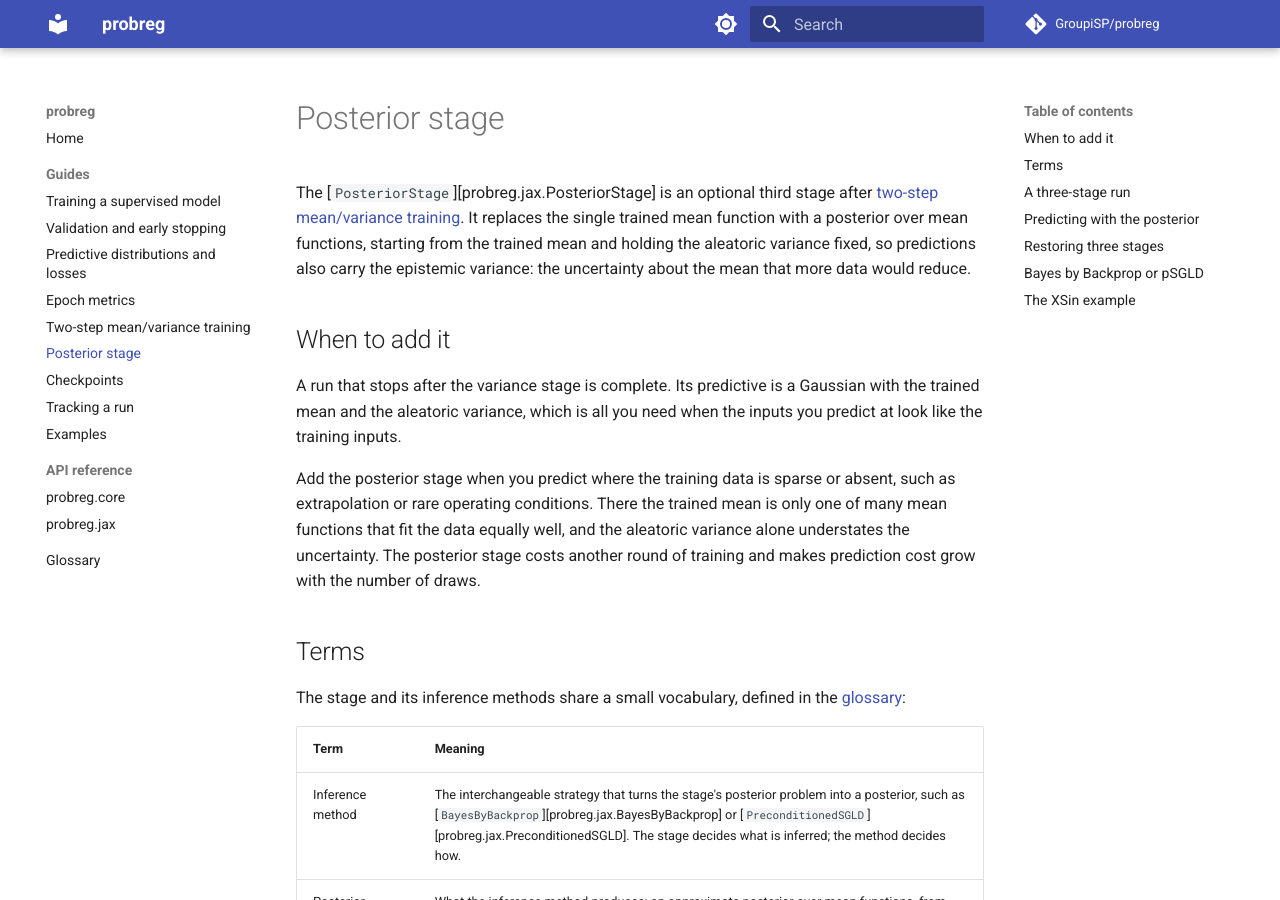
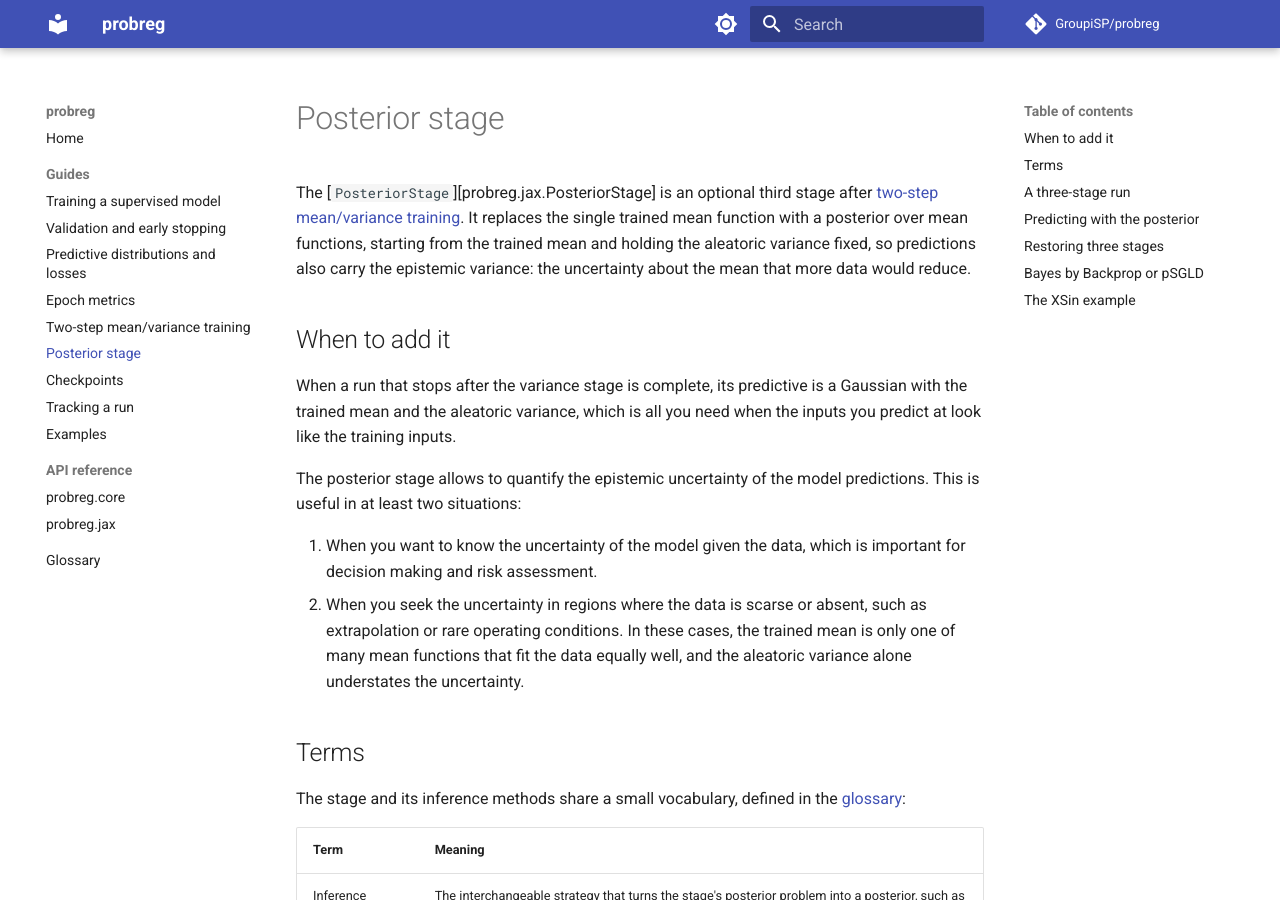
Before and after one commit to GroupiSP/probreg, an MkDocs documentation site: the page built from docs_site/guides/posterior-stage.md, in a window 1280 px wide and 900 px high. Built offline with MkDocs 1.6.1 and Material for MkDocs 9.7.7, drawn with Linux system fonts in a browser that asks for light colours; comment, search, counter and statistics services are not loaded.

Commit message:
docs(posteriors): clarify when to add the posterior stage and its benefits

```diff
--- a/docs_site/guides/posterior-stage.md
+++ b/docs_site/guides/posterior-stage.md
@@ -9,16 +9,12 @@ data would reduce.
 
 ## When to add it
 
-A run that stops after the variance stage is complete. Its predictive is a
-Gaussian with the trained mean and the aleatoric variance, which is all you
-need when the inputs you predict at look like the training inputs.
+When a run that stops after the variance stage is complete, its predictive is a Gaussian with the trained mean and the aleatoric variance, which is all you need when the inputs you predict at look like the training inputs.
 
-Add the posterior stage when you predict where the training data is sparse or
-absent, such as extrapolation or rare operating conditions. There the trained
-mean is only one of many mean functions that fit the data equally well, and
-the aleatoric variance alone understates the uncertainty. The posterior stage
-costs another round of training and makes prediction cost grow with the number
-of draws.
+The posterior stage allows to quantify the epistemic uncertainty of the model predictions. This is useful in at least two situations:
+
+1. When you want to know the uncertainty of the model given the data, which is important for decision making and risk assessment.
+2. When you seek the uncertainty in regions where the data is scarse or absent, such as extrapolation or rare operating conditions. In these cases, the trained mean is only one of many mean functions that fit the data equally well, and the aleatoric variance alone understates the uncertainty.
 
 ## Terms
 
```
